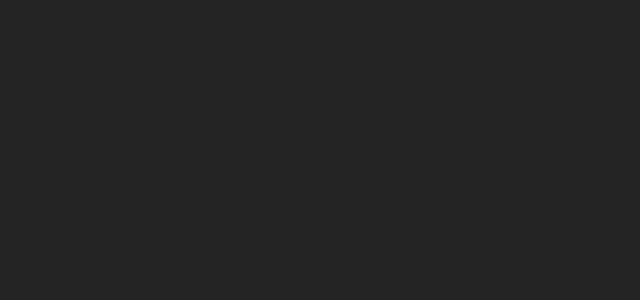
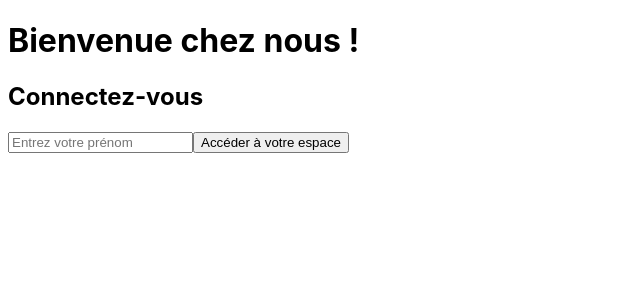
Before and after one commit to QiaoAn05/crazee-burger, a React (Vite) app: page / in a window 1280 px wide. Shown: the top 300 px of the page, without its empty margins (0-640 px from the left). Built offline with nearby package versions, Linux system fonts and the light colour scheme.

Commit message:
feature finished

```diff
--- a/src/App.jsx
+++ b/src/App.jsx
@@ -1,14 +1,35 @@
-
+import { useState } from "react"
 
 function App() {
   //States
+  const [firstname, setFirstname] = useState("")
 
   //Comportements
+  const handleChange = (e) => {
+    setFirstname(e.target.value)
+  }
+
+  const handleSubmit = (e) => {
+    e.preventDefault()
+    alert("Bonjour " + firstname)
+    setFirstname("")
+  }
 
   //Render
   return (
     <div>
-
+      <h1>Bienvenue chez nous !</h1>
+      <h2>Connectez-vous</h2>
+      <form action="submit" onSubmit={handleSubmit}>
+        <input
+          value={firstname}
+          onChange={handleChange}
+          type="text"
+          placeholder="Entrez votre prénom"
+          required
+        />
+        <button>Accéder à votre espace</button>
+      </form>
     </div>
   )
 }
--- a/src/index.css
+++ b/src/index.css
@@ -1,14 +1,14 @@
 :root {
   font-family: Inter, system-ui, Avenir, Helvetica, Arial, sans-serif;
-  line-height: 1.5;
-  font-weight: 400;
+  /* line-height: 1.5;
+  font-weight: 400; */
 
-  color-scheme: light dark;
+  /* color-scheme: light dark;
   color: rgba(255, 255, 255, 0.87);
   background-color: #242424;
 
   font-synthesis: none;
   text-rendering: optimizeLegibility;
   -webkit-font-smoothing: antialiased;
-  -moz-osx-font-smoothing: grayscale;
+  -moz-osx-font-smoothing: grayscale; */
 }
```
